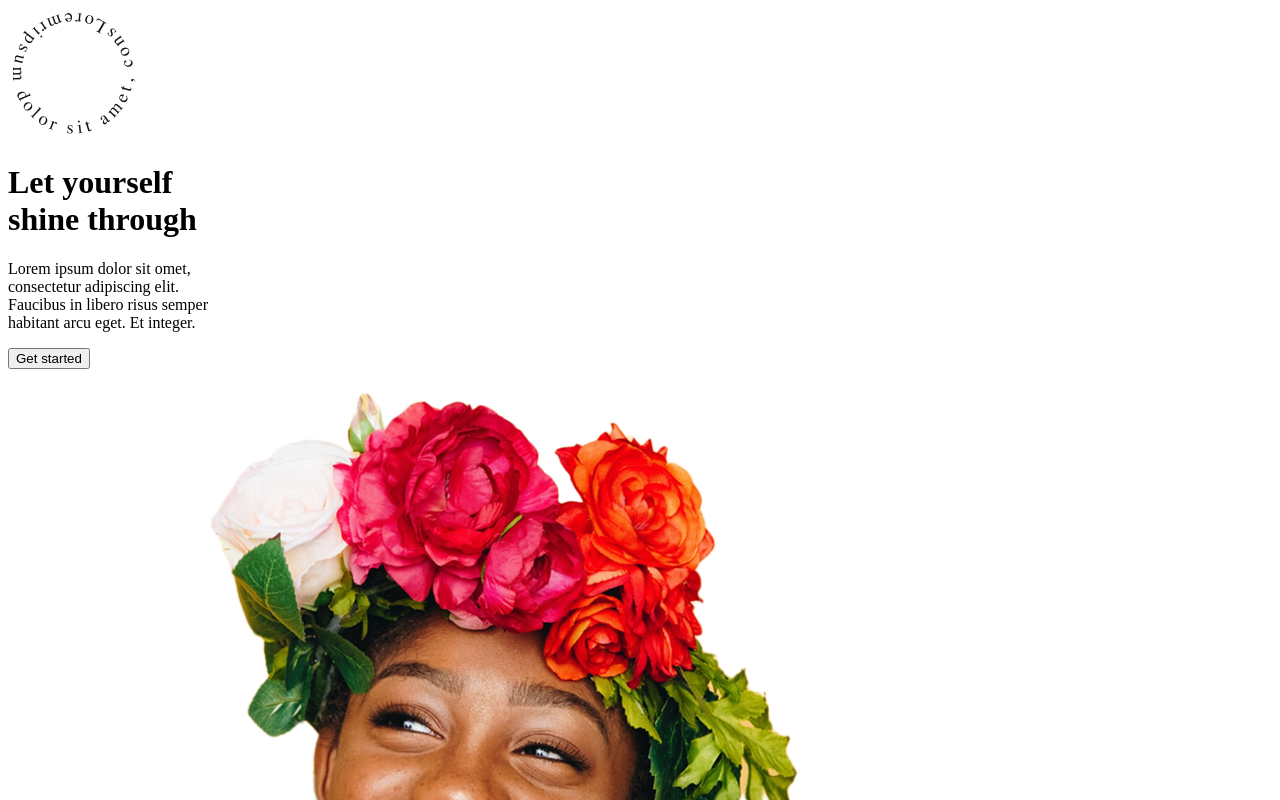
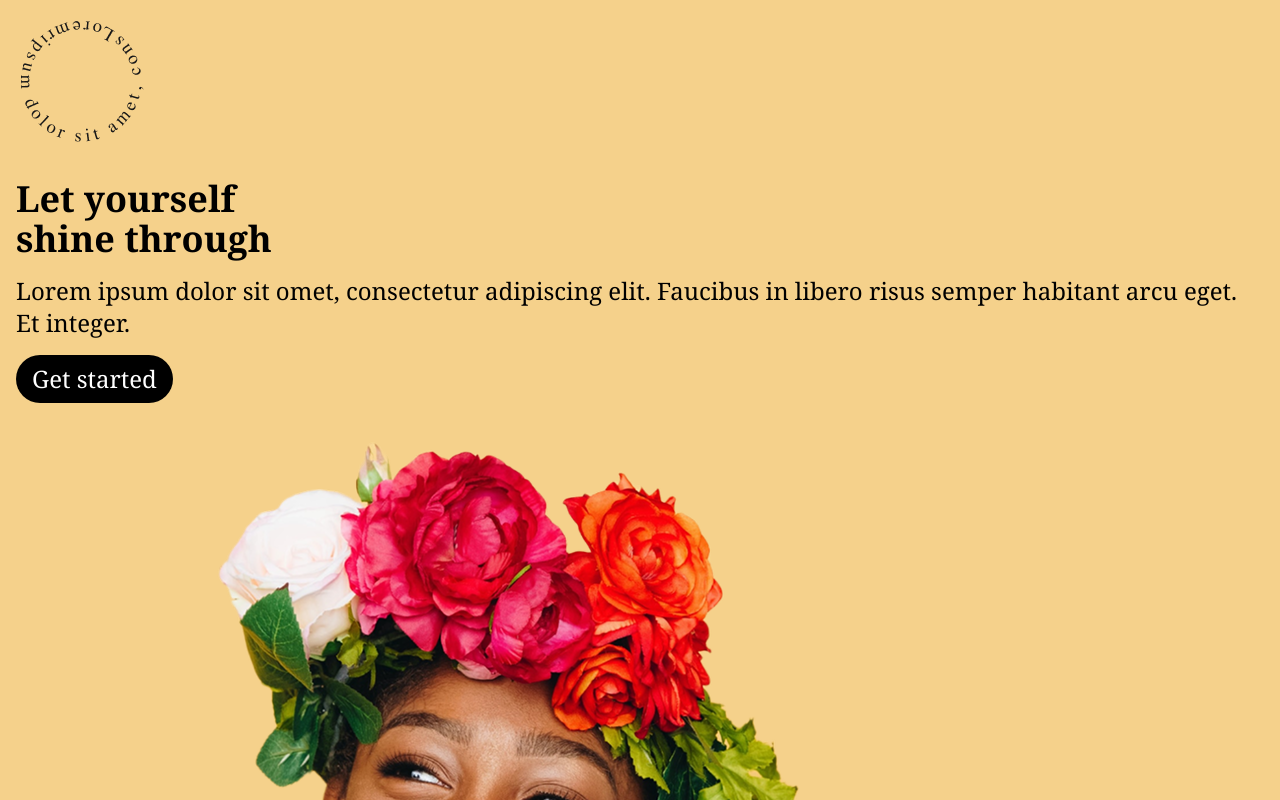
Before and after one commit to ali-kongoriko/mwenaro-figma-design49-let-yourself-shinethrough, a plain HTML site: page index.html in a window 1280 px wide. Shown: the top 800 px of the page. Drawn offline with nearby package versions, Linux system fonts and the light colour scheme.

Commit message:
css tailwind commit

```diff
--- a/index.html
+++ b/index.html
@@ -4,28 +4,31 @@
     <meta charset="UTF-8" />
     <meta name="viewport" content="width=device-width, initial-scale=1.0" />
     <title>Let yourself shinethrough</title>
+    <script src="https://cdn.jsdelivr.net/npm/@tailwindcss/browser@4"></script>
   </head>
   <body>
+    <div class="bg-[#f5d18b] text-2xl p-4 font-serif">
       <header>
-      <div class="header-image">
+        <div class="w-[20%] mb-8">
           <img src="images/Group.png" id="outest" />
         </div>
         <div class="header-text">
-        <h1>
+          <h1 class="font-bold text-4xl mb-4">
             Let yourself <br />
             shine through
           </h1>
-        <p>
-          Lorem ipsum dolor sit omet, <br />
-          consectetur adipiscing elit. <br />
-          Faucibus in libero risus semper <br />
+          <p class="mb-4"">
+            Lorem ipsum dolor sit omet,
+            consectetur adipiscing elit.
+            Faucibus in libero risus semper
             habitant arcu eget. Et integer.
           </p>
-        <button>Get started</button>
+          <button class="bg-black text-white px-4 py-2 rounded-3xl mb-4">Get started</button>
         </div>
         <div class="heroes-image">
           <img src="images/Picture.png" alt="picture" />
         </div>
       </header>
+    </div>
   </body>
 </html>
```
Lines whose indentation alone changed are shown as unchanged.
